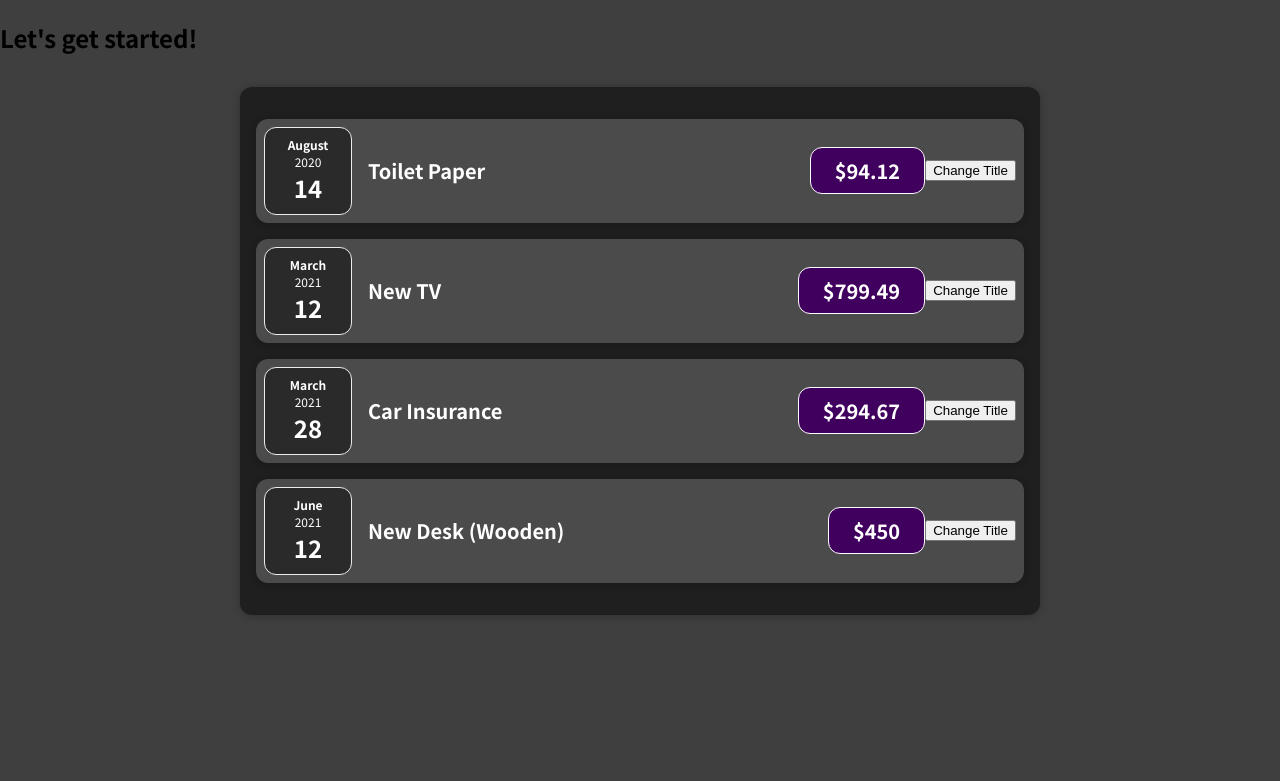
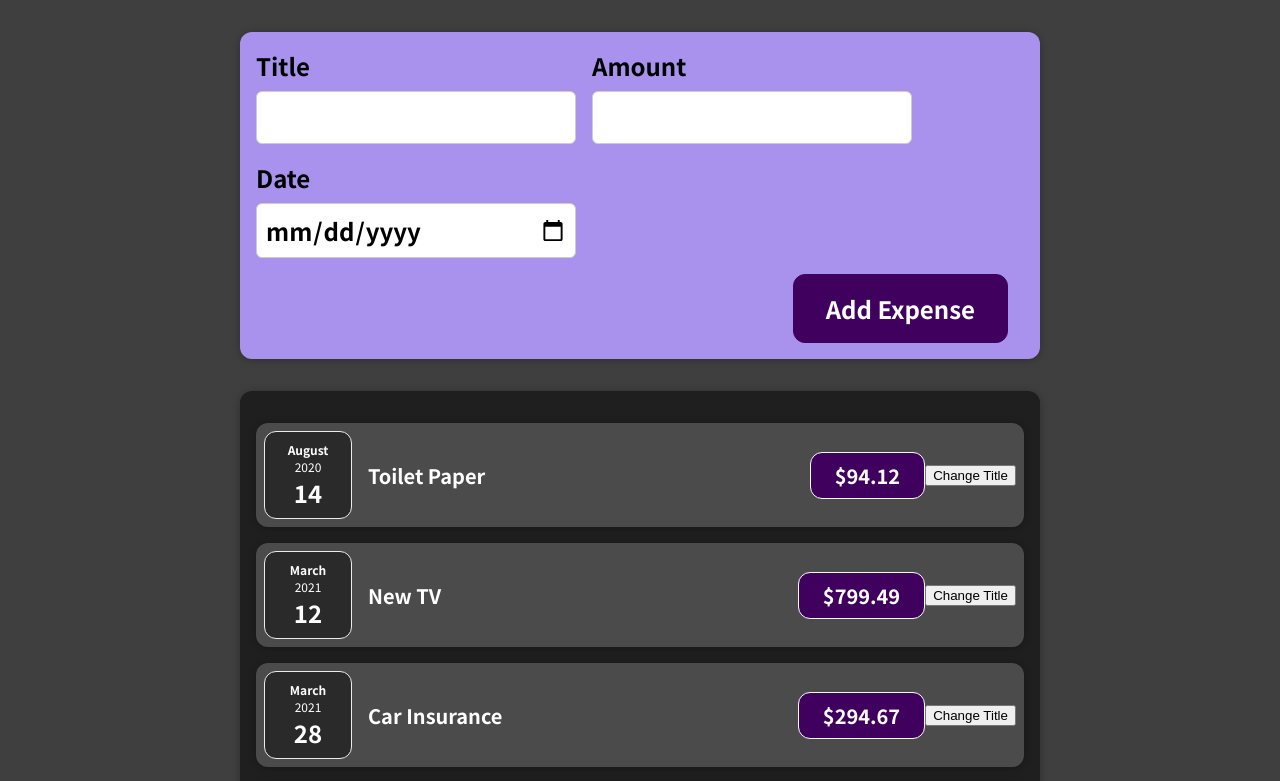
Before and after one commit to Blacknsilver/exercises, a React (Create React App) app in the folder react/first-react-project/: page / in a window 1280 px wide. Shown: the top 781 px of the page. Built offline with nearby package versions, Linux system fonts and the light colour scheme.

Commit message:
Plug everything into App.js

```diff
--- a/react/first-react-project/src/App.js
+++ b/react/first-react-project/src/App.js
@@ -1,25 +1,27 @@
-import React from 'react';
+import React from "react";
 
-import Expenses from './components/Expenses/Expenses';
+import NewExpense from "./components/NewExpense/NewExpense";
+
+import Expenses from "./components/Expenses/Expenses";
 
 const App = () => {
   const expenses = [
     {
-      id: 'e1',
-      title: 'Toilet Paper',
+      id: "e1",
+      title: "Toilet Paper",
       amount: 94.12,
       date: new Date(2020, 7, 14),
     },
-    { id: 'e2', title: 'New TV', amount: 799.49, date: new Date(2021, 2, 12) },
+    { id: "e2", title: "New TV", amount: 799.49, date: new Date(2021, 2, 12) },
     {
-      id: 'e3',
-      title: 'Car Insurance',
+      id: "e3",
+      title: "Car Insurance",
       amount: 294.67,
       date: new Date(2021, 2, 28),
     },
     {
-      id: 'e4',
-      title: 'New Desk (Wooden)',
+      id: "e4",
+      title: "New Desk (Wooden)",
       amount: 450,
       date: new Date(2021, 5, 12),
     },
@@ -34,10 +36,12 @@
 
   return (
     <div>
-      <h2>Let's get started!</h2>
+      <h2>
+        <NewExpense />
+      </h2>
       <Expenses items={expenses} />
     </div>
   );
-}
+};
 
 export default App;
--- a/react/first-react-project/src/components/NewExpense/NewExpense.jsx
+++ b/react/first-react-project/src/components/NewExpense/NewExpense.jsx
@@ -1,10 +1,12 @@
 import React from "react";
+
+import ExpenseForm from "./ExpenseForm";
 import "./NewExpense.css";
 
 const NewExpense = () => {
   return (
     <div className="new-expense">
-      <form></form>
+      <ExpenseForm />
     </div>
   );
 };
```
